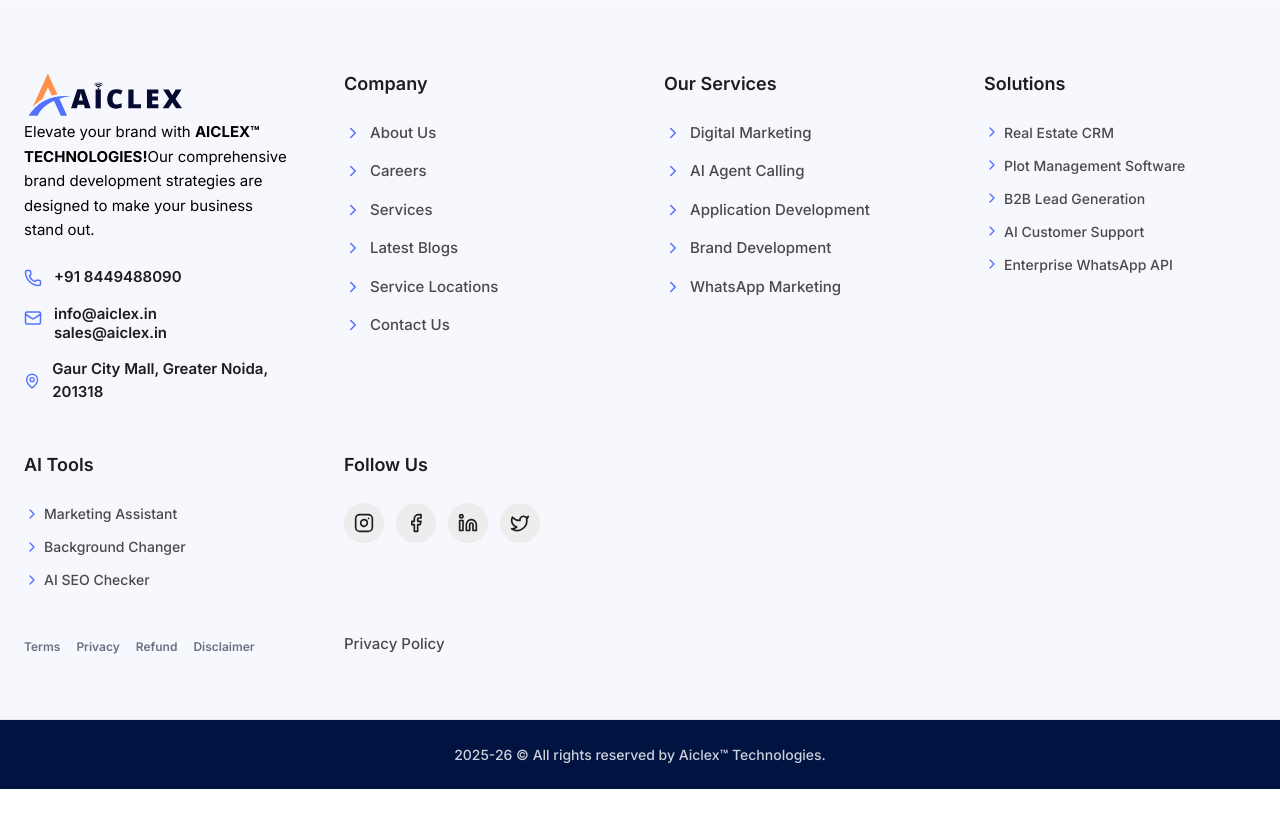
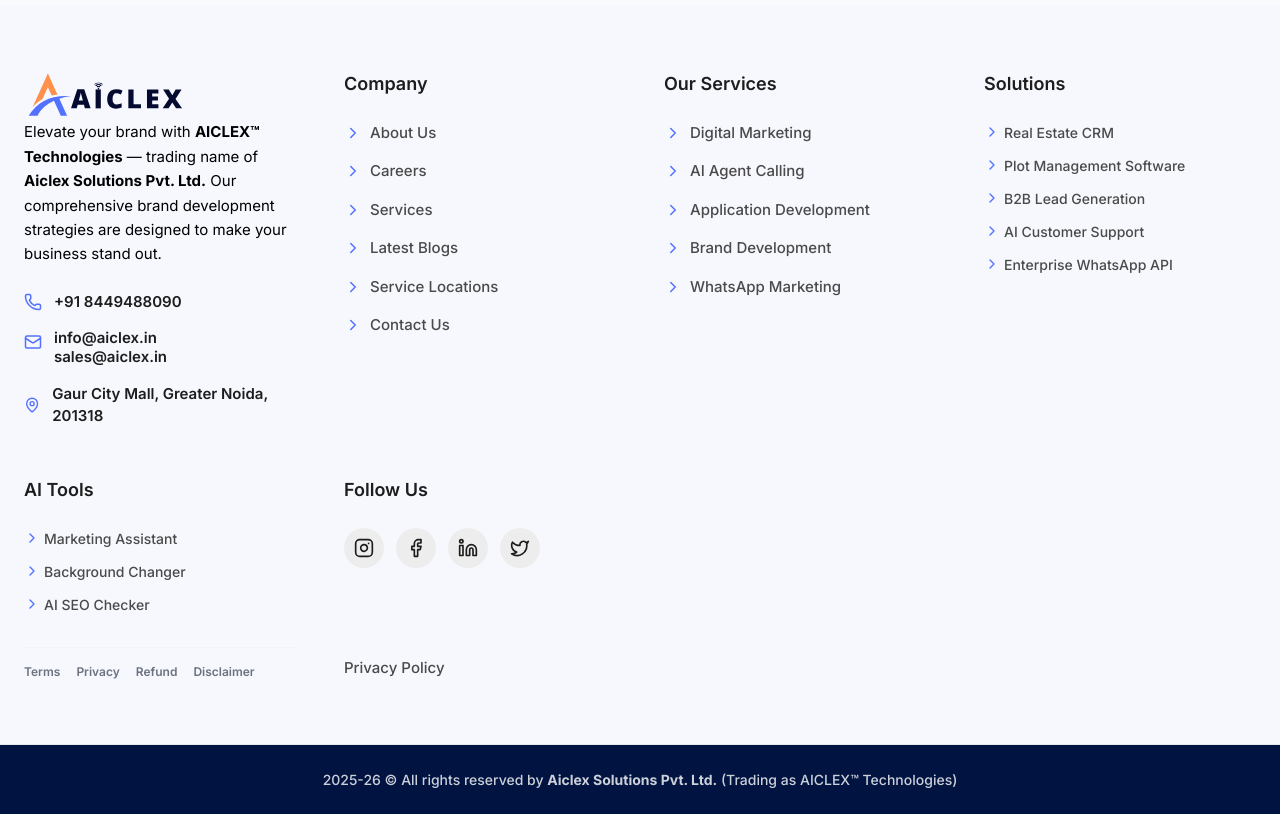
Before and after one commit to umeshkumar097/aiclex_web, a Next.js app: page /ai-tools in a window 1280 px wide. Shown: the part 3260-4074 px from the top of the page. Before the commit the page ends 4049 px from the top, so only its background shows below. Built offline with nearby package versions, Linux system fonts and the light colour scheme.

Commit message:
feat: add legal name 'Aiclex Solutions Pvt. Ltd.' alongside trade name across site - footer, invoice, schema, terms, emails

```diff
--- a/app/api/checkout/create-subscription/route.ts
+++ b/app/api/checkout/create-subscription/route.ts
@@ -147,7 +147,7 @@
         </div>` : ''}
 
         <p>We have attached the Proforma Invoice (DUE) for your records.</p>
-        <p>Best regards,<br>Aiclex Technologies</p>
+        <p>Best regards,<br><strong>AICLEX™ Technologies</strong><br><span style="font-size:11px;color:#888;">A brand of Aiclex Solutions Pvt. Ltd.</span></p>
       </div>
     `;
 
--- a/app/term-and-condition/page.tsx
+++ b/app/term-and-condition/page.tsx
@@ -23,7 +23,8 @@
               These Terms apply to all visitors, clients, and anyone who submits a form, makes a payment, or enters into a service agreement with us.
             </p>
             <div className="mt-4 p-4 bg-gray-50 rounded-xl border border-gray-100">
-                <p className="font-bold text-[#001341]">AICLEX™ Technologies</p>
+                <p className="font-bold text-[#001341]">Aiclex Solutions Pvt. Ltd.</p>
+                <p className="text-sm text-gray-500">(Trading as AICLEX™ Technologies)</p>
                 <p>Gaur City Mall, Greater Noida – 201318, India</p>
                 <p>📧 info@aiclex.in | 📞 +91 84494 88090</p>
             </div>
--- a/components/Footer.tsx
+++ b/components/Footer.tsx
@@ -74,10 +74,13 @@
 
           <p className="text-[15px] leading-relaxed text-black">
             Elevate your brand with{" "}
-            <span className="font-bold">AICLEX™ TECHNOLOGIES!</span>
-            Our comprehensive brand development strategies are designed to make
+            <span className="font-bold">AICLEX™ Technologies</span>
+            {" — "}trading name of{" "}
+            <span className="font-bold">Aiclex Solutions Pvt. Ltd.</span>
+            {" "}Our comprehensive brand development strategies are designed to make
             your business stand out.
           </p>
+
 
           <div className="space-y-4 text-[15px] font-semibold">
             <div className="flex items-center gap-3">
@@ -215,7 +218,8 @@
       {/* --- BOTTOM BAR --- */}
       <div className="border-t border-gray-200 bg-[#001341]">
         <div className="max-w-7xl mx-auto px-6 py-6 text-[14px] font-medium text-white/80 text-center ">
-             2025-26 © All rights reserved by Aiclex™ Technologies.
+             2025-26 &copy; All rights reserved by <strong>Aiclex Solutions Pvt. Ltd.</strong>&nbsp;(Trading as AICLEX™ Technologies)
+
         </div>
       </div>
 
--- a/components/seo/LocalBusinessSchema.tsx
+++ b/components/seo/LocalBusinessSchema.tsx
@@ -4,7 +4,9 @@
   const schema = {
     "@context": "https://schema.org",
     "@type": "LocalBusiness",
-    "name": "AICLEX™ Technologies",
+    "name": "Aiclex Solutions Pvt. Ltd.",
+    "alternateName": "AICLEX™ Technologies",
+    "legalName": "Aiclex Solutions Pvt. Ltd.",
     "url": "https://aiclex.in",
     "logo": "https://aiclex.in/logo.svg",
     "description": "AI-first product studio offering Zoom Reselling, Digital Marketing, Custom SaaS and AI solutions in India.",
--- a/components/seo/OrganizationSchema.tsx
+++ b/components/seo/OrganizationSchema.tsx
@@ -1,15 +1,16 @@
 import React from "react";
 
 /**
- * Organization Schema for AICLEX™ Technologies.
+ * Organization Schema for AICLEX™ Technologies (Aiclex Solutions Pvt. Ltd.).
  * Helps with Knowledge Graph and general authority.
  */
 export default function OrganizationSchema() {
   const schema = {
     "@context": "https://schema.org",
     "@type": "Organization",
-    "name": "AICLEX™ Technologies",
-    "alternateName": "AICLEX™",
+    "name": "Aiclex Solutions Pvt. Ltd.",
+    "alternateName": ["AICLEX™ Technologies", "AICLEX™"],
+    "legalName": "Aiclex Solutions Pvt. Ltd.",
     "url": "https://aiclex.in",
     "logo": "https://aiclex.in/logo.svg",
     "contactPoint": {
@@ -18,6 +19,14 @@
       "contactType": "customer service",
       "areaServed": "IN",
       "availableLanguage": ["en", "Hindi"]
+    },
+    "address": {
+      "@type": "PostalAddress",
+      "streetAddress": "Unit No 8125, 8th Floor, Gaur City Mall Office Space, Sector 4",
+      "addressLocality": "Greater Noida",
+      "addressRegion": "Uttar Pradesh",
+      "postalCode": "201318",
+      "addressCountry": "IN"
     },
     "sameAs": [
       "https://www.linkedin.com/company/aiclex",
--- a/components/seo/ServiceSchema.tsx
+++ b/components/seo/ServiceSchema.tsx
@@ -17,7 +17,8 @@
     "serviceType": title,
     "provider": {
       "@type": "Organization",
-      "name": "AICLEX™ Technologies",
+      "name": "Aiclex Solutions Pvt. Ltd.",
+      "alternateName": "AICLEX™ Technologies",
       "url": "https://aiclex.in"
     },
     "description": description,
--- a/lib/invoice-generator.ts
+++ b/lib/invoice-generator.ts
@@ -44,10 +44,12 @@
       doc.fillColor('white').fontSize(16).font('Helvetica-Bold').text(statusText, 430, 42, { width: 100, align: 'center' });
 
       // Company Info
-      doc.fillColor('#000000').fontSize(16).font('Helvetica-Bold').text('AICLEX TECHNOLOGIES', 50, 75);
-      doc.fontSize(9).font('Helvetica-Bold')
-         .text('GSTIN ', 50, 95).font('Helvetica').text('09JAMPK1070B1ZS  ', { continued: true })
+      doc.fillColor('#000000').fontSize(14).font('Helvetica-Bold').text('AICLEX SOLUTIONS PVT. LTD.', 50, 75);
+      doc.fillColor('#444444').fontSize(9).font('Helvetica').text('(Trading as AICLEX™ Technologies)', 50, 93);
+      doc.fillColor('#000000').fontSize(9).font('Helvetica-Bold')
+         .text('GSTIN ', 50, 107).font('Helvetica').text('09JAMPK1070B1ZS  ', { continued: true })
          .font('Helvetica-Bold').text('PAN ', { continued: true }).font('Helvetica').text('JAMPK1070B');
+
 
       doc.font('Helvetica').text('UNIT NO 8125, 8TH FLOOR');
       doc.text('GAUR CITY MALL OFFICE SPACE, SECTOR 4, Greater Noida');
@@ -155,7 +157,7 @@
       doc.font('Helvetica-Bold').text('State Bank of India', 120, bottomY + 15);
 
       doc.font('Helvetica').text('Account Holder:', 50, bottomY + 30);
-      doc.font('Helvetica-Bold').text('AICLEX TECHNOLOGIES', 130, bottomY + 30);
+      doc.font('Helvetica-Bold').text('AICLEX SOLUTIONS PVT LTD', 130, bottomY + 30);
 
       doc.font('Helvetica').text('Account #:', 50, bottomY + 45);
       doc.font('Helvetica-Bold').text('44636629133', 120, bottomY + 45);
@@ -180,7 +182,8 @@
 
       // Authorized Signatory
       const signY = bottomY + 90;
-      doc.fillColor('#000000').font('Helvetica').text('For AICLEX TECHNOLOGIES', 380, signY);
+      doc.fillColor('#000000').font('Helvetica').text('For AICLEX SOLUTIONS PVT. LTD.', 360, signY);
+      doc.fillColor('#444444').font('Helvetica').fontSize(8).text('(Trading as AICLEX™ Technologies)', 360, signY + 12);
 
       // Draw a fake signature line just for aesthetic
       doc.moveTo(400, signY + 35).lineTo(430, signY + 25).lineTo(460, signY + 40).lineTo(480, signY + 10).lineTo(520, signY + 20).stroke('#000000');
--- a/lib/mail.ts
+++ b/lib/mail.ts
@@ -90,9 +90,9 @@
 
   // 2. Send Confirmation to User
   const userMailOptions = {
-    from: `"AICLEX Technologies" <${process.env.SMTP_USER}>`,
+    from: `"AICLEX™ Technologies" <${process.env.SMTP_USER}>`,
     to: email,
-    subject: `Thank you for contacting AICLEX Technologies!`,
+    subject: `Thank you for contacting AICLEX™ Technologies!`,
     html: `
       <div style="font-family: sans-serif; max-width: 600px; margin: auto; padding: 20px; border: 1px solid #eee; border-radius: 10px; background-color: #f9f9f9;">
         <h2 style="color: #001341;">Hello ${name},</h2>
@@ -104,7 +104,7 @@
         </div>
         <p>In the meantime, feel free to visit our website [aiclex.in](https://aiclex.in) or reply to this email for any urgent matters.</p>
         <br />
-        <p>Best Regards,<br /><strong>The AICLEX Team</strong></p>
+        <p>Best Regards,<br /><strong>AICLEX™ Technologies</strong><br /><span style="font-size:11px;color:#888;">A brand of Aiclex Solutions Pvt. Ltd.</span></p>
       </div>
     `,
   };
```
